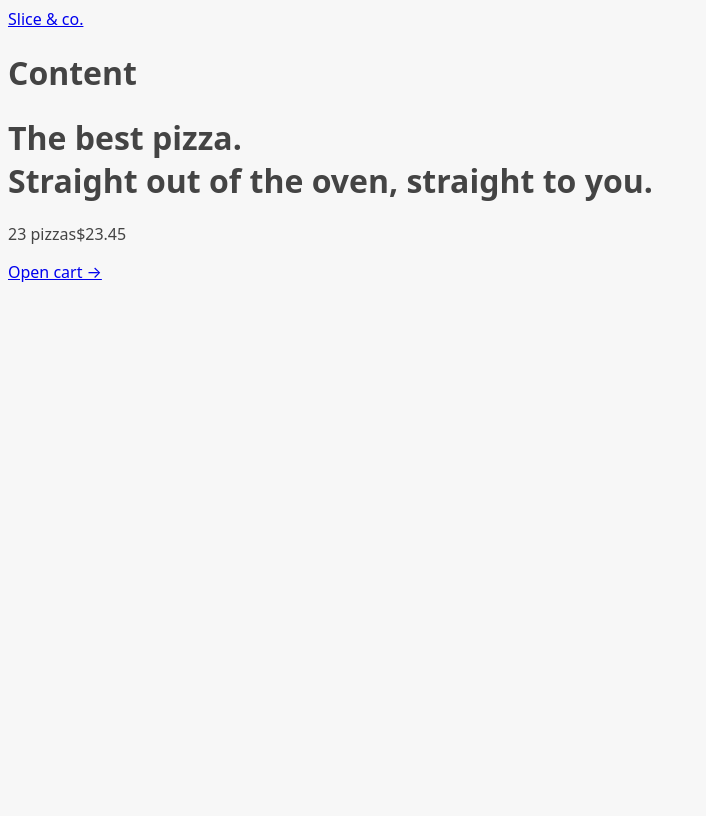
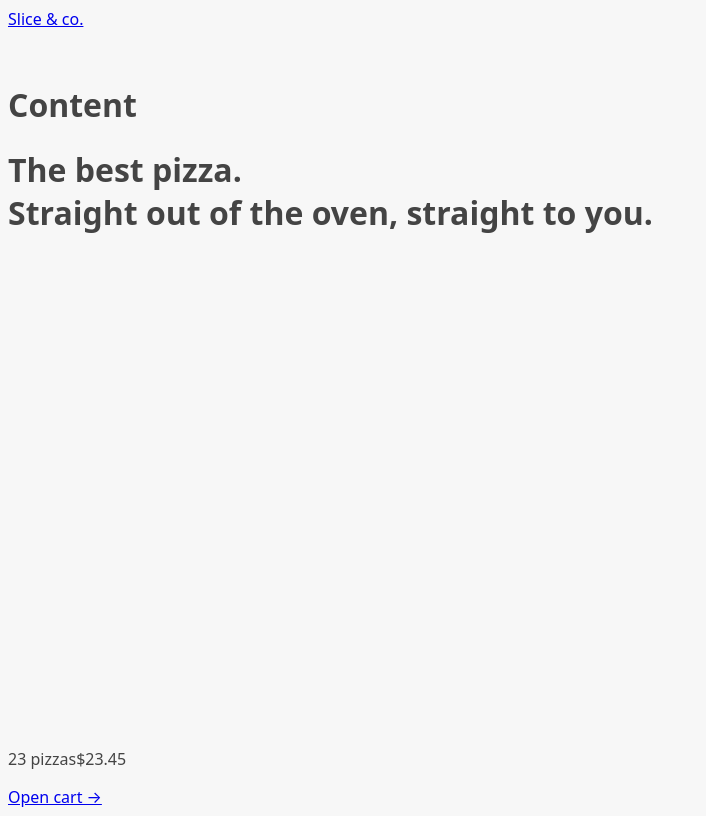
Before and after one commit to Brenotardelli/Slice-Co, a React (Vite) app: page / in a window 1280 px wide. Shown: the whole page, without its empty margins (0-706 px from the left). Built offline with nearby package versions, Linux system fonts and the light colour scheme.

Commit message:
error message has been added

```diff
--- a/src/App.jsx
+++ b/src/App.jsx
@@ -6,10 +6,12 @@
 import CreateOrder from "./features/order/CreateOrder";
 import Order from "./features/order/Order";
 import AppLayout from "./ui/AppLayout";
+import Error from "./ui/Error";
 
 const router = createBrowserRouter([
   {
     element: <AppLayout />,
+    errorElement: <Error />,
     children: [
       {
         path: "/",
@@ -18,6 +20,7 @@
       {
         path: "/menu",
         element: <Menu />,
+        errorElement: <Error />,
         loader: menuLoader,
       },
       {
--- a/src/ui/AppLayout.jsx
+++ b/src/ui/AppLayout.jsx
@@ -1,11 +1,15 @@
 import React from "react";
 import Header from "./Header";
 import CartOverview from "../features/cart/CartOverview";
-import { Outlet } from "react-router-dom";
+import { Outlet, useNavigation } from "react-router-dom";
+import Loader from "./Loader";
 
 export default function AppLayout() {
+  const navigation = useNavigation();
+  const isLoading = navigation.state === "loading";
   return (
-    <div>
+    <div className="layout">
+      {isLoading && <Loader />}
       <Header />
       <main>
         <h1>Content</h1>
--- a/src/ui/Error.jsx
+++ b/src/ui/Error.jsx
@@ -1,15 +1,17 @@
-import { useNavigate } from 'react-router-dom';
+import { useNavigate, useRouteError } from "react-router-dom";
 
-function NotFound() {
+function Error() {
   const navigate = useNavigate();
+  const error = useRouteError();
+  console.log(error);
 
   return (
     <div>
       <h1>Something went wrong 😢</h1>
-      <p>%MESSAGE%</p>
+      <p>{error.data || error.message}</p>
       <button onClick={() => navigate(-1)}>&larr; Go back</button>
     </div>
   );
 }
 
-export default NotFound;
+export default Error;
--- /dev/null
+++ b/src/ui/Loader.jsx
@@ -0,0 +1,5 @@
+import React from "react";
+
+export default function Loader() {
+  return <div className="loader">Loader</div>;
+}
```
